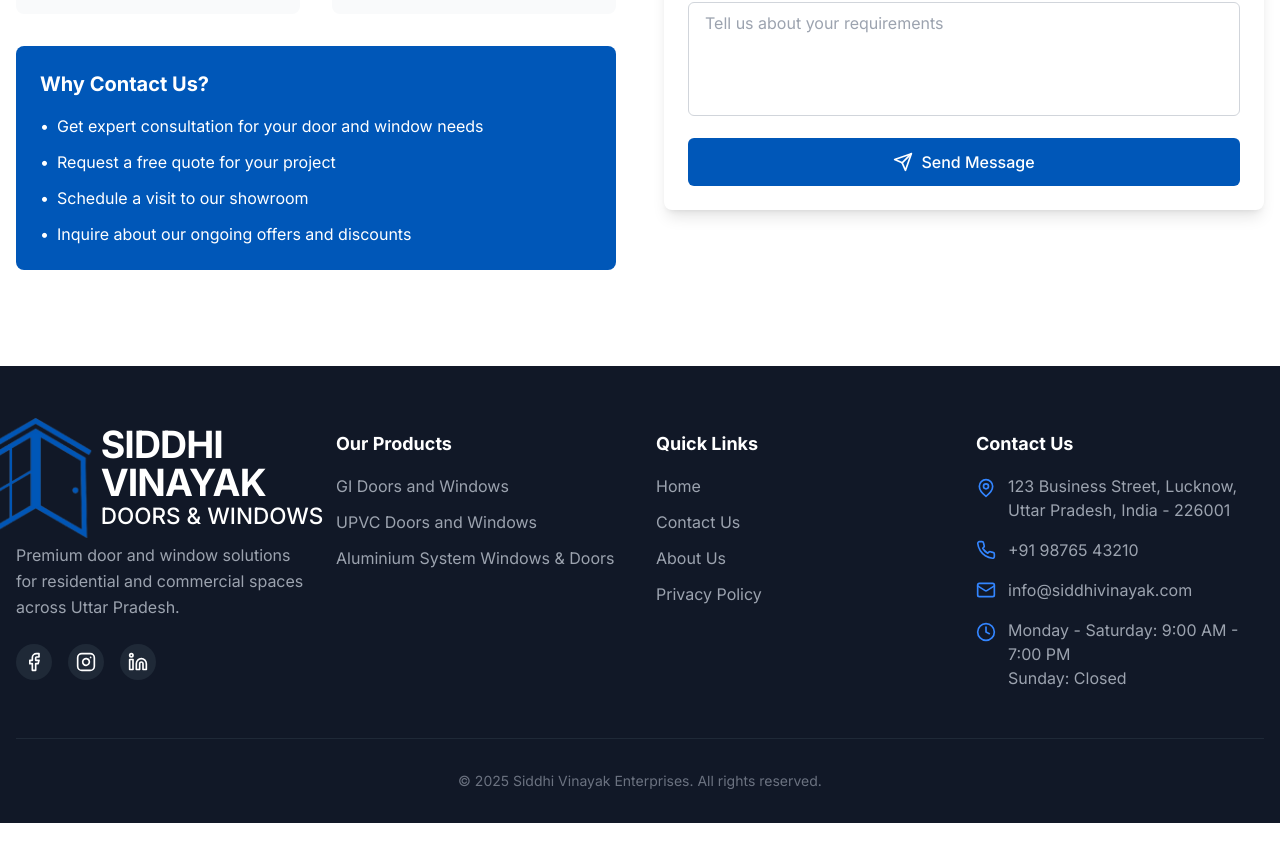
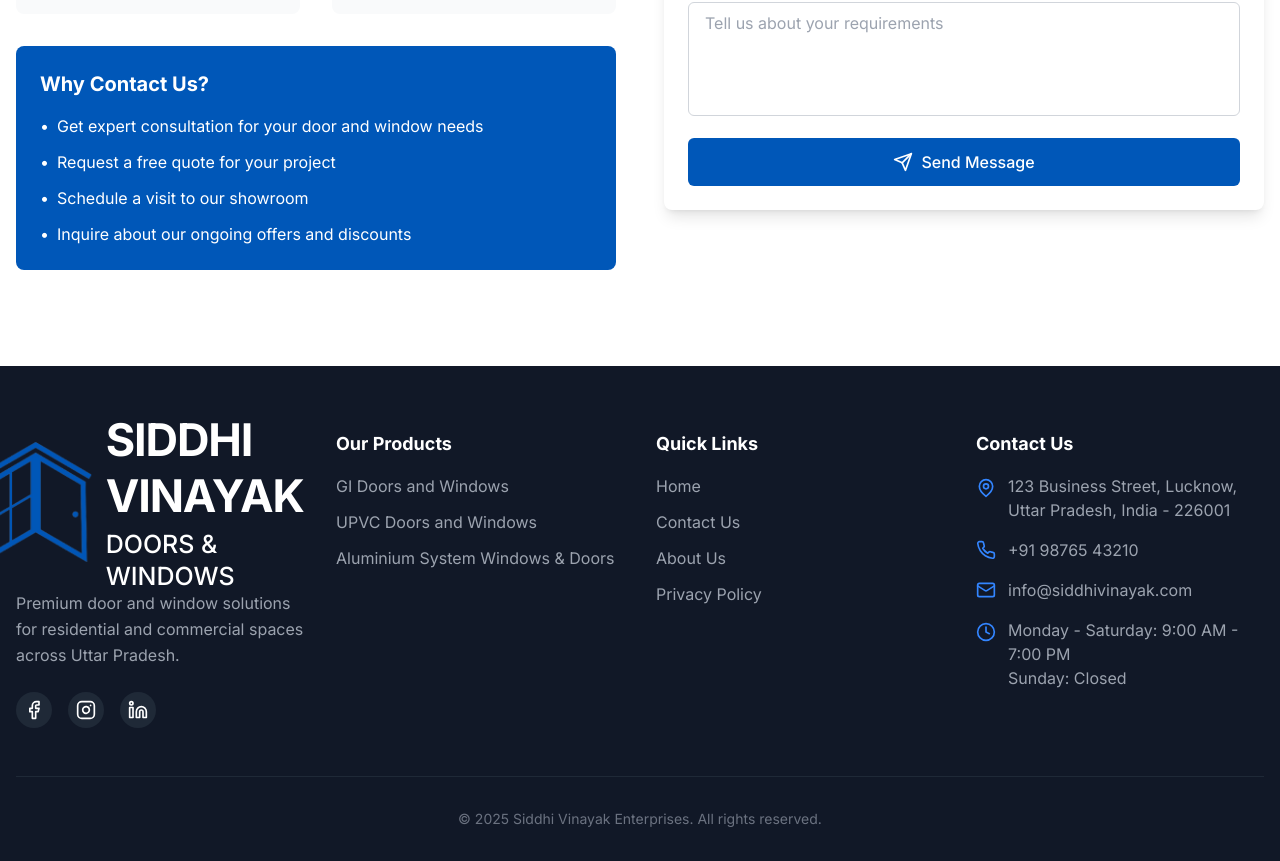
Before and after one commit to shekhar-narayan-mishra/siddhi-vinayak-doors, a React (Vite) app: page /#/contact in a window 1280 px wide. Shown: the part 662-1523 px from the top of the page. Before the commit the page ends 1485 px from the top, so only its background shows below. Built offline with nearby package versions, Linux system fonts and the light colour scheme.

Commit message:
Enhance logo text scaling and spacing

```diff
--- a/src/components/ui/Logo.tsx
+++ b/src/components/ui/Logo.tsx
@@ -26,17 +26,25 @@ const Logo: React.FC<LogoProps> = ({ variant = 'dark' }) => {
       <img
         src={`${baseUrl}images/image.png`}
         alt="Siddhi Vinayak Logo"
-        className={`transition-all duration-300 ${isScrolled ? 'h-16' : 'h-24'} w-auto object-contain mr-2`}
+        className={`transition-all duration-300 ${isScrolled ? 'h-16' : 'h-24'} w-auto object-contain mr-3`}
         onError={(e) => {
           console.error('Logo failed to load:', e);
           e.currentTarget.style.display = 'none';
         }}
       />
       <div className="flex flex-col justify-center">
-        <span className={`block font-bold leading-none tracking-tight transition-all duration-300 ${textColor} ${isScrolled ? 'text-2xl' : 'text-3xl'}`}>
+        <span
+          className={`block font-bold leading-tight tracking-tight transition-all duration-300 ${textColor} ${
+            isScrolled ? 'text-2xl' : 'text-4xl'
+          }`}
+        >
           SIDDHI VINAYAK
         </span>
-        <span className={`block font-medium leading-tight mt-0.5 transition-all duration-300 ${textColor} ${isScrolled ? 'text-base' : 'text-lg'}`}>
+        <span
+          className={`block font-medium leading-tight transition-all duration-300 ${textColor} ${
+            isScrolled ? 'text-base mt-0.5' : 'text-xl mt-1'
+          }`}
+        >
           DOORS & WINDOWS
         </span>
       </div>
```
